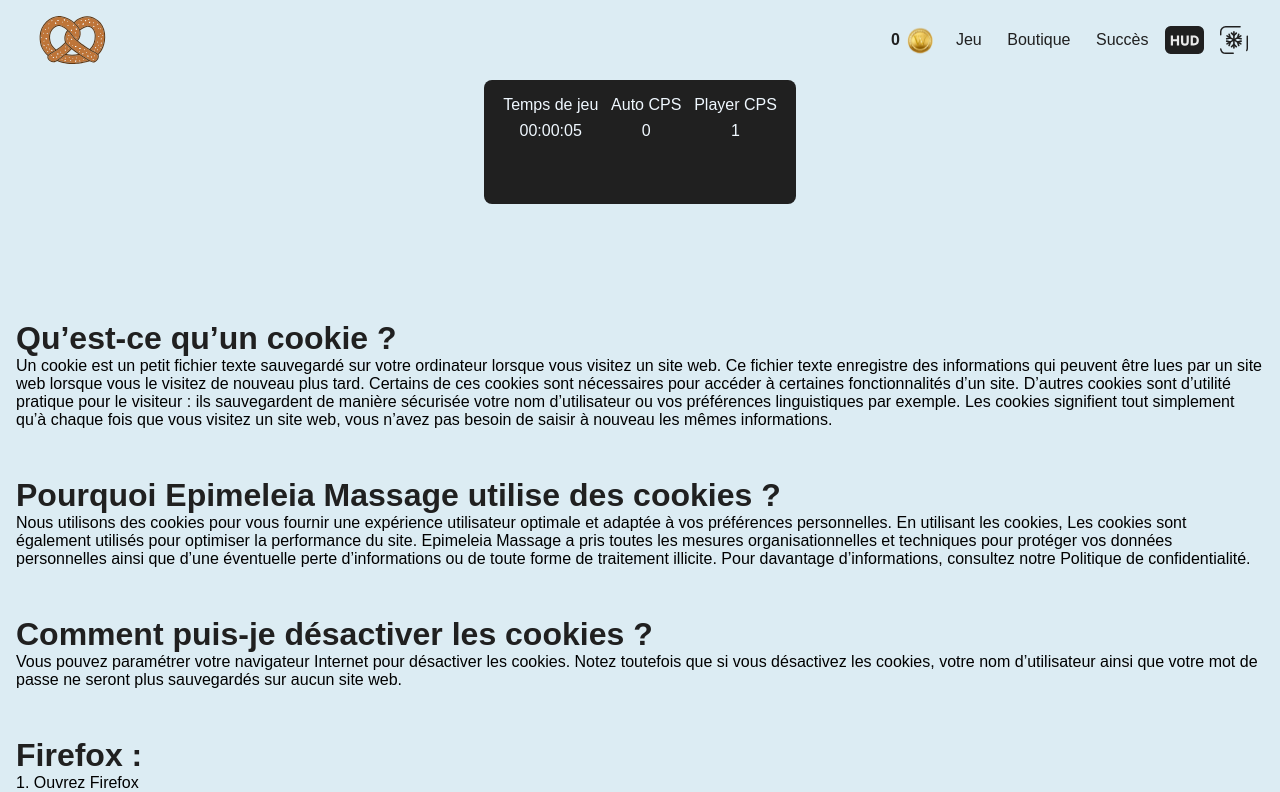
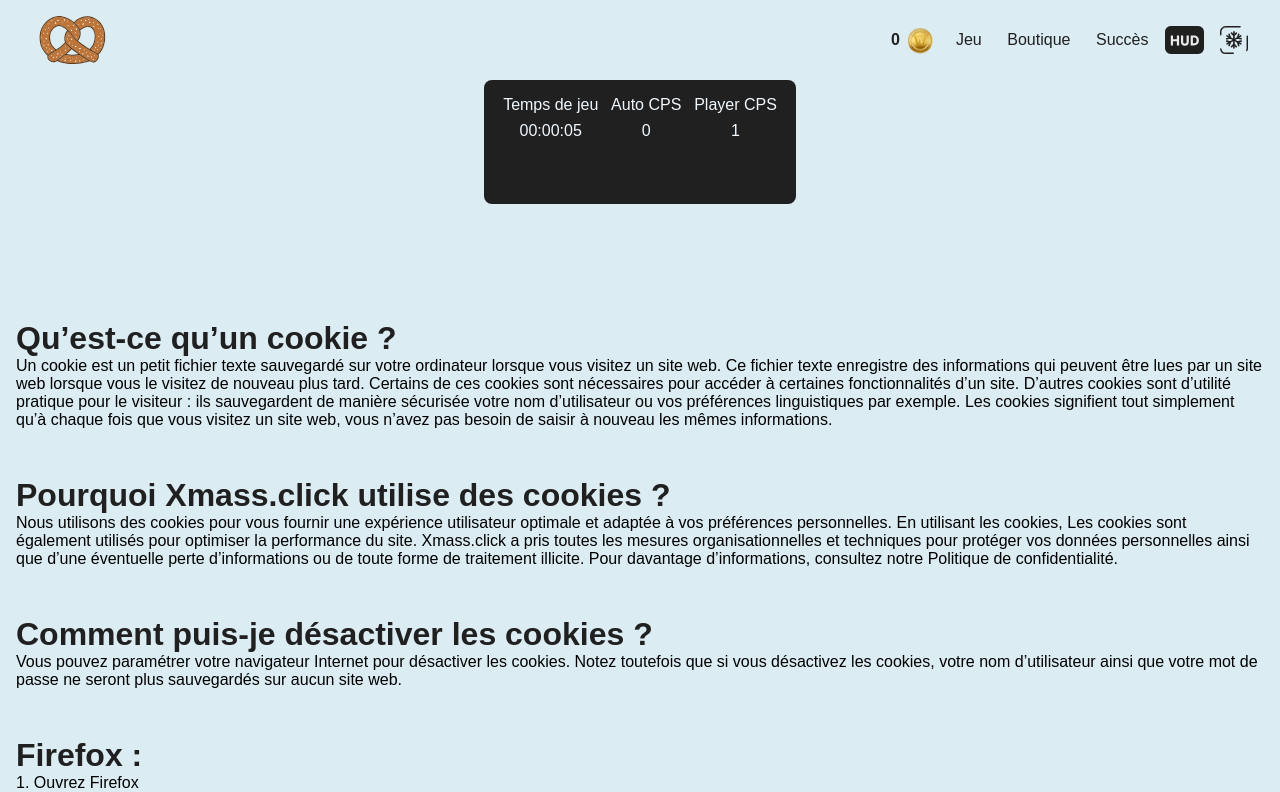
Before and after one commit to Batsave/Xmass-Click, a React (Vite) app: page /cookies in a window 1280 px wide. Shown: the top 792 px of the page. Built offline with nearby package versions, Linux system fonts and the light colour scheme.

Commit message:
🐛 FIX: Update ML

```diff
--- a/src/pages/Cookie.jsx
+++ b/src/pages/Cookie.jsx
@@ -21,12 +21,12 @@ function Cookie() {
         </div>
 
         <div className="cookies-item">
-          <h2>Pourquoi Epimeleia Massage utilise des cookies ?</h2>
+          <h2>Pourquoi Xmass.click utilise des cookies ?</h2>
           <p>
             Nous utilisons des cookies pour vous fournir une expérience
             utilisateur optimale et adaptée à vos préférences personnelles. En
             utilisant les cookies, Les cookies sont également utilisés pour
-            optimiser la performance du site. Epimeleia Massage a pris toutes
+            optimiser la performance du site. Xmass.click a pris toutes
             les mesures organisationnelles et techniques pour protéger vos
             données personnelles ainsi que d’une éventuelle perte d’informations
             ou de toute forme de traitement illicite. Pour davantage
```
